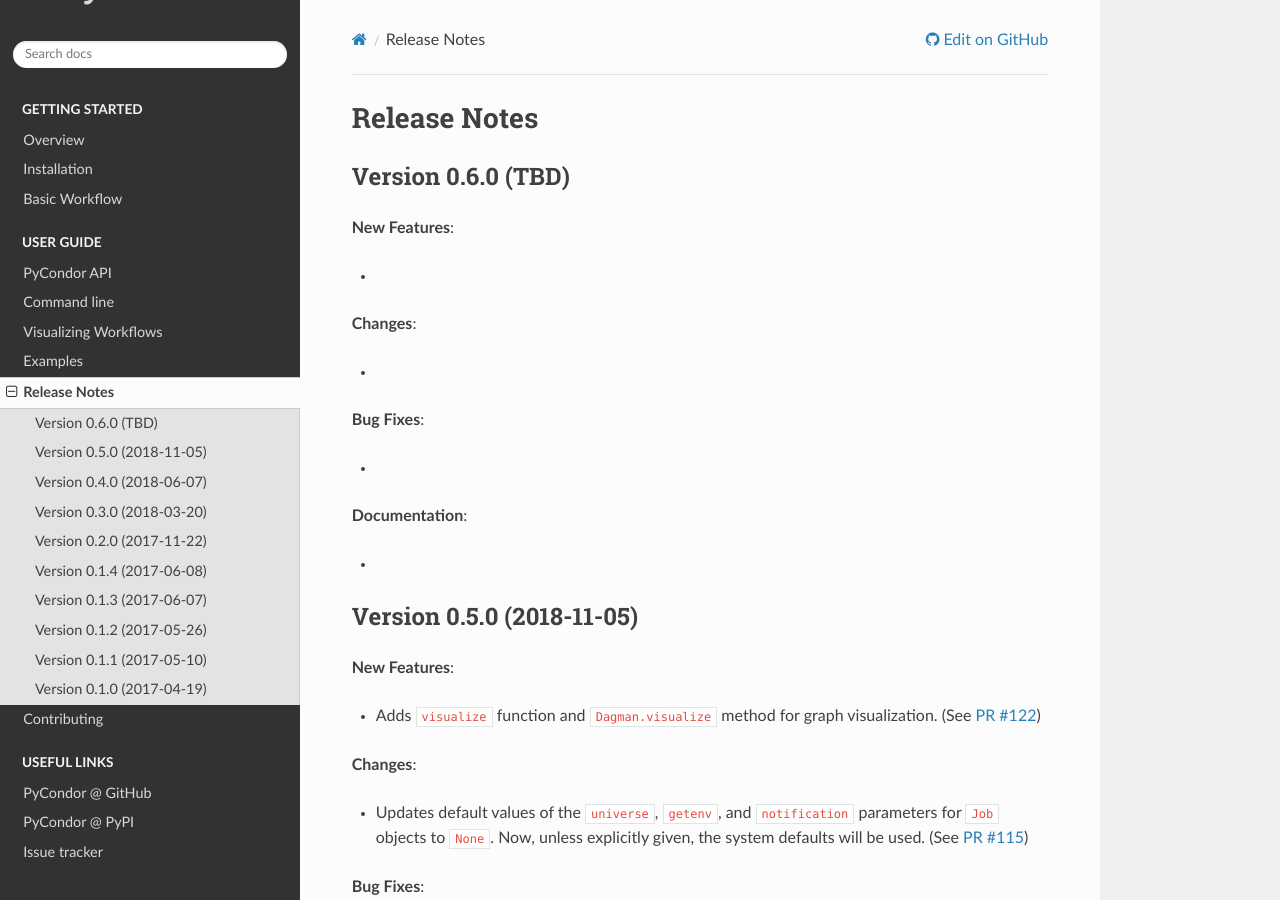
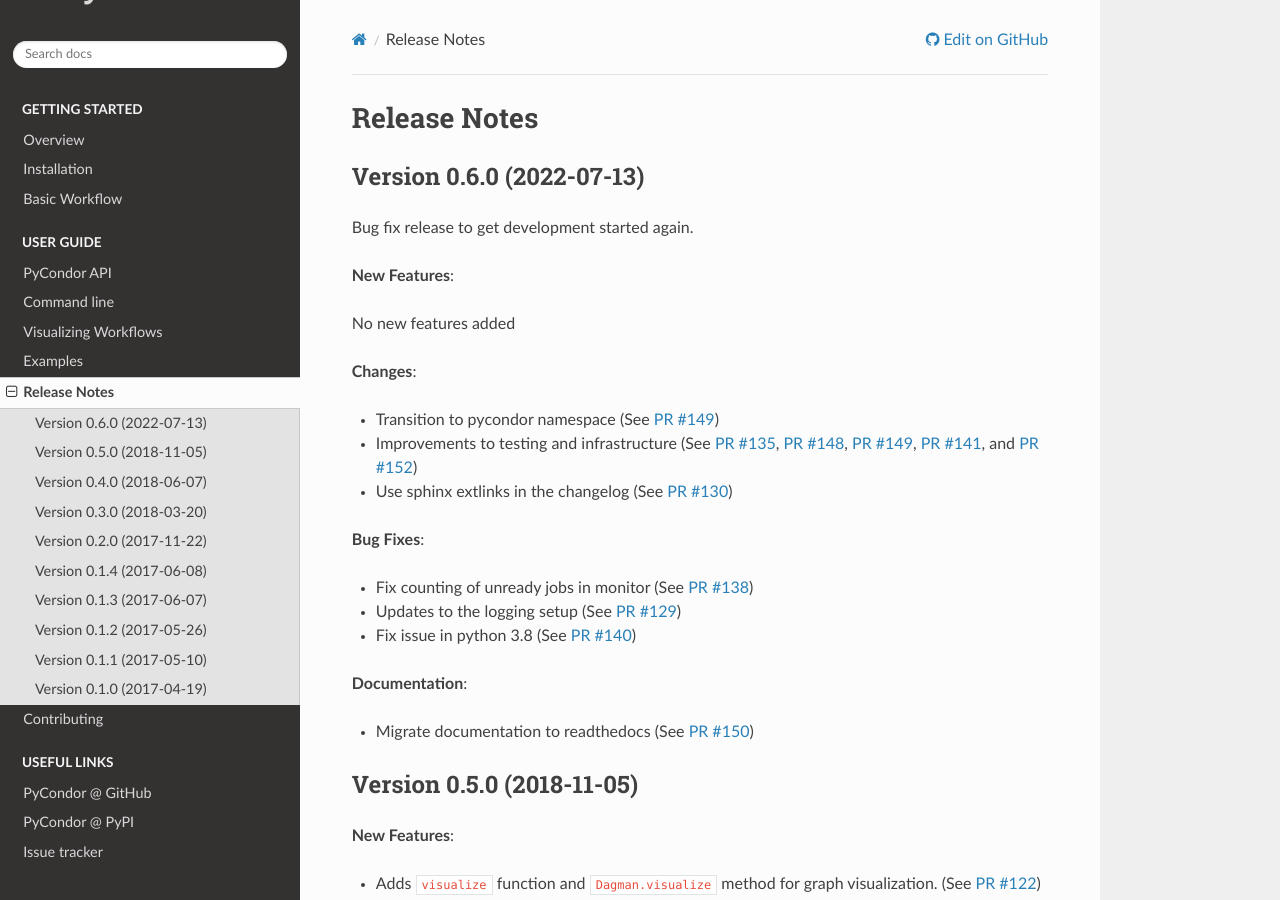
Before and after one commit to pycondor/pycondor, a Sphinx documentation site: the page built from docs/changelog.rst, in a window 1280 px wide and 900 px high. Built offline with Sphinx 7.4.7 and the Read the Docs theme 2.0.0, drawn with Linux system fonts in a browser that asks for light colours.

Commit message:
Version 0.6.0 release

```diff
--- a/docs/changelog.rst
+++ b/docs/changelog.rst
@@ -6,24 +6,30 @@
 Release Notes
 *************
 
-Version 0.6.0 (TBD)
+Version 0.6.0 (2022-07-13)
 -------------------
+
+Bug fix release to get development started again.
 
 **New Features**:
 
--
+No new features added
 
 **Changes**:
 
--
+- Transition to pycondor namespace (See :pr:`149`)
+- Improvements to testing and infrastructure (See :pr:`135`, :pr:`148`, :pr:`149`, :pr:`141`, and :pr:`152`)
+- Use sphinx extlinks in the changelog (See :pr:`130`)
 
 **Bug Fixes**:
 
--
+- Fix counting of unready jobs in monitor (See :pr:`138`)
+- Updates to the logging setup (See :pr:`129`)
+- Fix issue in python 3.8 (See :pr:`140`)
 
 **Documentation**:
 
--
+- Migrate documentation to readthedocs (See :pr:`150`)
 
 
 Version 0.5.0 (2018-11-05)
--- a/pycondor/__version__.py
+++ b/pycondor/__version__.py
@@ -1,2 +1,2 @@
 
-__version__ = '0.6.0.dev0'
+__version__ = '0.5.0'
```
